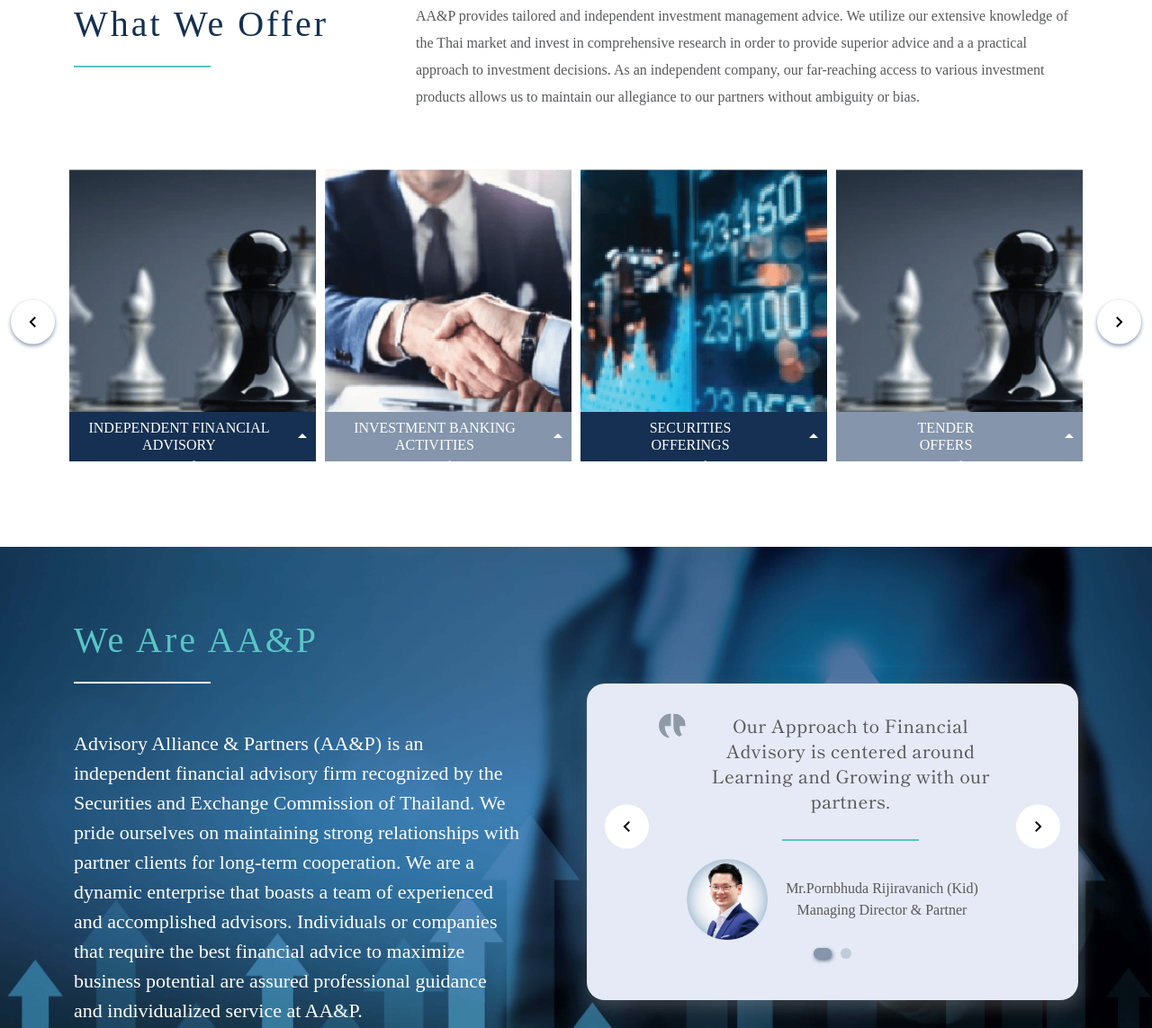
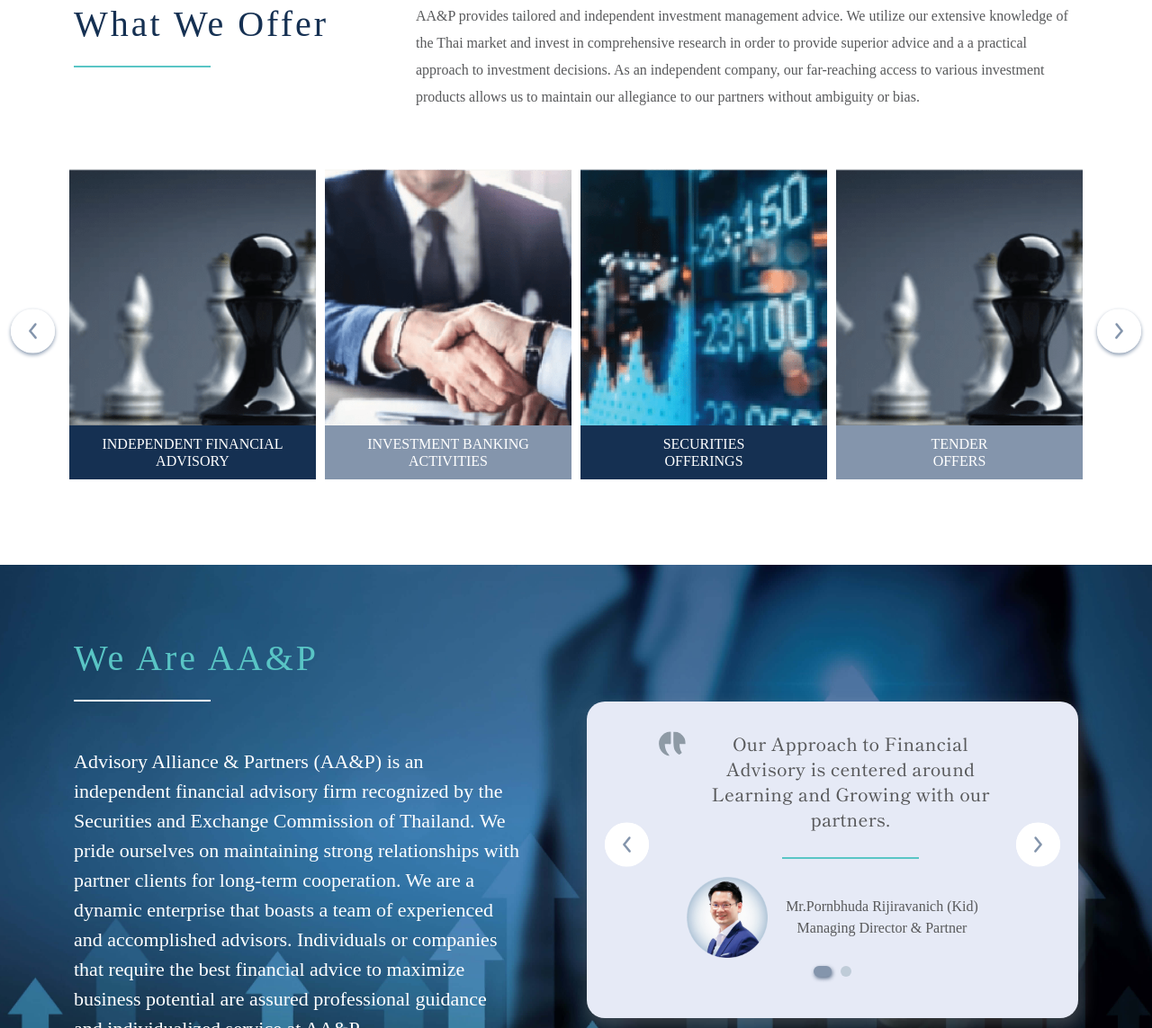
Before and after one commit to MX48Live/aanp, a website built with Vite: page index.html in a window 1280 px wide. Shown: the part 570-1713 px from the top of the page at 90% size. Built offline with nearby package versions, Linux system fonts and the light colour scheme.

Commit message:
Fix manything

```diff
--- a/index.html
+++ b/index.html
@@ -100,10 +100,7 @@
             <div class="slick-app">
               <div class="item" style="background-image: url('/images/offer-1.png');">
                   <div class="expand-group blue">
-                    <div class="title">
-                      INDEPENDENT FINANCIAL <br/>ADVISORY
-                      <span class="material-icons">arrow_drop_down</span>
-                    </div>
+                    <a href="https://google.com" class="title">INDEPENDENT FINANCIAL<br/>ADVISORY</a>
                     <div class="desc">
                       We provide equity financing advice by offering and issuing various types of securities. We can lead your company through the public offering process of raising equity through public offerings, private placement, employee stock ownership plans, or rights offering.
                     </div>
@@ -116,10 +113,7 @@
               </div>
               <div class="item" style="background-image: url('/images/offer-2.png');">
                   <div class="expand-group gray">
-                    <div class="title">
-                      INVESTMENT BANKING <br/>ACTIVITIES
-                      <span class="material-icons">arrow_drop_down</span>
-                    </div>
+                    <a href="#" class="title">INVESTMENT BANKING<br/>ACTIVITIES</a>
                     <div class="desc">
                         We provide equity financing advice by offering and issuing various types of securities. We can lead your company through the public offering process of raising equity through public offerings, private placement, employee stock ownership plans, or rights offering.
                         <br>
@@ -134,10 +128,7 @@
               </div>
               <div class="item" style="background-image: url('/images/offer-3.png');">
                   <div class="expand-group blue">
-                    <div class="title">
-                      SECURITIES <br/>OFFERINGS
-                      <span class="material-icons">arrow_drop_down</span>
-                    </div>
+                    <a href="#" class="title">SECURITIES<br/>OFFERINGS </a>
                     <div class="desc">
                         We provide equity financing advice by offering and issuing various types of securities. We can lead your company through the public offering process of raising equity through public offerings, private placement, employee stock ownership plans, or rights offering.
                         <br>
@@ -152,10 +143,7 @@
               </div>
               <div class="item" style="background-image: url('/images/offer-1.png');">
                   <div class="expand-group gray">
-                    <div class="title">
-                      TENDER <br/>OFFERS
-                      <span class="material-icons">arrow_drop_down</span>
-                    </div>
+                    <a href="#" class="title">TENDER<br/>OFFERS</a>
                     <div class="desc">
                         We provide equity financing advice by offering and issuing various types of securities. We can lead your company through the public offering process of raising equity through public offerings, private placement, employee stock ownership plans, or rights offering.
                         <br>
@@ -170,10 +158,7 @@
               </div>
               <div class="item" style="background-image: url('/images/offer-2.png');">
                   <div class="expand-group blue">
-                    <div class="title">
-                      FINANCIAL <br/>DUE DILIGENCE
-                      <span class="material-icons">arrow_drop_down</span>
-                    </div>
+                    <a href="#" class="title">FINANCIAL<br/>DUE DILIGENCE</a>
                     <div class="desc">
                         We provide equity financing advice by offering and issuing various types of securities. We can lead your company through the public offering process of raising equity through public offerings, private placement, employee stock ownership plans, or rights offering.
                         <br>
@@ -253,7 +238,7 @@
       </div>
     </section>
 
-    <div class="blue-bg-group">
+    <div class="blue-bg-group" style="background-image: url();">
       <section class="insight">
         <div class="container">
           <h1>Our Insights</h1>
--- a/main.js
+++ b/main.js
@@ -18,9 +18,12 @@
     $(this).html('<iframe src="https://www.youtube.com/embed/'+youtubeID+'?rel=0&autoplay=1" width="320" height="240" frameborder="0" allowfullscreen="true">').css('background', 'none');
   })
 
+  var nextArrow = '<button type="button" class="slick-next"><img src="/images/arrow-right.svg" /></button>';
+  var prevArrow = '<button type="button" class="slick-prev"><img src="/images/arrow-left.svg" /></button>';
+
   $('#slick-hero .slick-app').slick({
-    nextArrow: '<button type="button" class="slick-next"><span class="material-icons">chevron_right</span></button>',
-    prevArrow: '<button type="button" class="slick-prev"><span class="material-icons">chevron_left</span></button>',
+    nextArrow: nextArrow,
+    prevArrow: prevArrow,
     appendDots: $('#slick-hero'),
     dots: true,
     responsive: [
@@ -34,8 +37,8 @@
   });
 
   $('#slick-insight').slick({
-    nextArrow: '<button type="button" class="slick-next"><span class="material-icons">chevron_right</span></button>',
-    prevArrow: '<button type="button" class="slick-prev"><span class="material-icons">chevron_left</span></button>',
+    nextArrow: nextArrow,
+    prevArrow: prevArrow,
     appendDots: $('#slick-insight'),
     slidesToShow: 3,
     slidesToScroll: 1,
@@ -79,8 +82,8 @@
   });
 
   $('#slick-clients .slick-app').slick({
-    nextArrow: '<button type="button" class="slick-next"><span class="material-icons">chevron_right</span></button>',
-    prevArrow: '<button type="button" class="slick-prev"><span class="material-icons">chevron_left</span></button>',
+    nextArrow: nextArrow,
+    prevArrow: prevArrow,
     appendDots: $('#slick-clients'),
     dots: true,
     responsive: [
@@ -94,8 +97,8 @@
   });
 
   $('#slick-we-aap .slick-app').slick({
-    nextArrow: '<button type="button" class="slick-next"><span class="material-icons">chevron_right</span></button>',
-    prevArrow: '<button type="button" class="slick-prev"><span class="material-icons">chevron_left</span></button>',
+    nextArrow: nextArrow,
+    prevArrow: prevArrow,
     appendDots: $('#slick-we-aap'),
     dots: true,
     responsive: [
@@ -109,8 +112,8 @@
   });
 
   $('#slick-what-we-offer .slick-app').slick({
-    nextArrow: '<button type="button" class="slick-next"><span class="material-icons">chevron_right</span></button>',
-    prevArrow: '<button type="button" class="slick-prev"><span class="material-icons">chevron_left</span></button>',
+    nextArrow: nextArrow,
+    prevArrow: prevArrow,
     appendDots: $('#slick-what-we-offer'),
     dots: false,
     arrows: true,
--- a/style/style.css
+++ b/style/style.css
@@ -339,6 +339,10 @@
   height: 49px  !important;
   box-shadow: 0 2px 4px 0 #8495ac;
   background-color: #ffffff;
+  padding: 0;
+}
+button.slick-arrow {
+  width: 100%;
 }
 button.slick-arrow span {
   line-height: 45px;
@@ -452,7 +456,7 @@
   position: absolute;
   z-index: 999;
 }
-@media screen and (min-width: 1200px) {
+@media screen and (min-width: 768px) {
   section.hero button.slick-prev {
     left: 50px;
   }
@@ -460,6 +464,7 @@
     right: 50px;
   }
 }
+
 section.hero .button-group {
   display: block;
   text-align: center;
@@ -574,16 +579,20 @@
   background-color: #8495ac;
 }
 section.what-we-offer .item .expand-group .title {
-  height: 50px;
+  height: 60px;
   display: grid;
+  text-align: center;
   align-items: center;
-  text-align: center;
   color: #FFFFFF;
   line-height: 1.2em;
   overflow: hidden;
-  grid-template-columns: auto 30px;
-  padding-top: 4px;
 }
+@media screen and (min-width: 768px) {
+  section.what-we-offer .item .expand-group .title {
+    pointer-events: none;
+  }
+}
+
 section.what-we-offer .item .expand-group .title span {
     transform: rotate(0deg);
     transition: 0.5s;
@@ -602,6 +611,7 @@
   -webkit-line-clamp: 9;
   -webkit-box-orient: vertical;
   margin-bottom: 20px;
+  margin-top: 10px;
 
 }
 section.what-we-offer .item .expand-group .readmore span {
@@ -626,10 +636,10 @@
 }
 @media screen and (max-width: 767px) {
   section.what-we-offer .item {
-    max-height: 50px;
+    max-height: 60px;
     transition: 0.5s;
   }
-  section.what-we-offer .item.expanded {
+  /* section.what-we-offer .item.expanded {
     max-height: 325px;
   }
   section.what-we-offer .item .expand-group .title span {
@@ -637,11 +647,11 @@
   }
   section.what-we-offer .item.expanded .expand-group .title span {
     transform: rotate(180deg);
-  }
+  } */
 }
 @media screen and (min-width: 768px) {
   section.what-we-offer .item .expand-group {
-    transform: translatey(270px);
+    transform: translatey(285px);
     transition: 0.5s;
   }
   section.what-we-offer .item .expand-group .title span {
@@ -673,9 +683,6 @@
 }
 @media screen and (min-width: 992px) {
   section.we-aap {
-    background-color: #153052;
-    background-size: cover;
-    background-position: bottom right;
     padding: 80px 0;
   }
 }
@@ -844,6 +851,9 @@
 .blue-bg-group {
   background-color: #153052;
   padding-top: 35px;
+  background-position: bottom right;
+  background-size: 100% auto;
+  background-repeat: no-repeat;
 }
 @media screen and (min-width: 992px) {
   .blue-bg-group {
```
Also changed, not shown: public/images/arrow-left.svg (added), public/images/arrow-right.svg (added).
